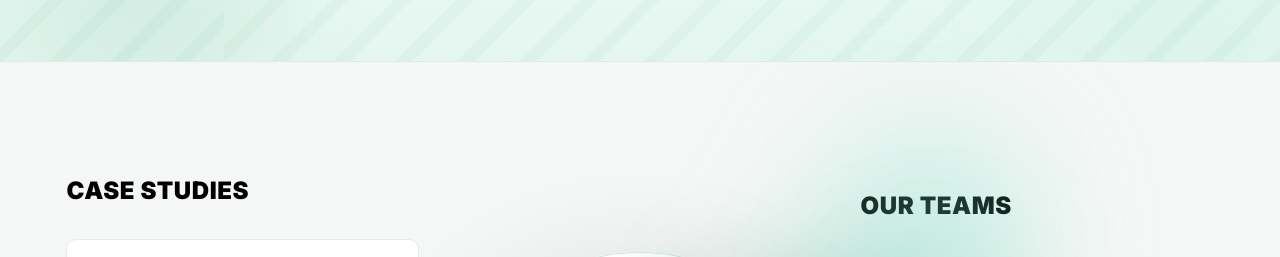
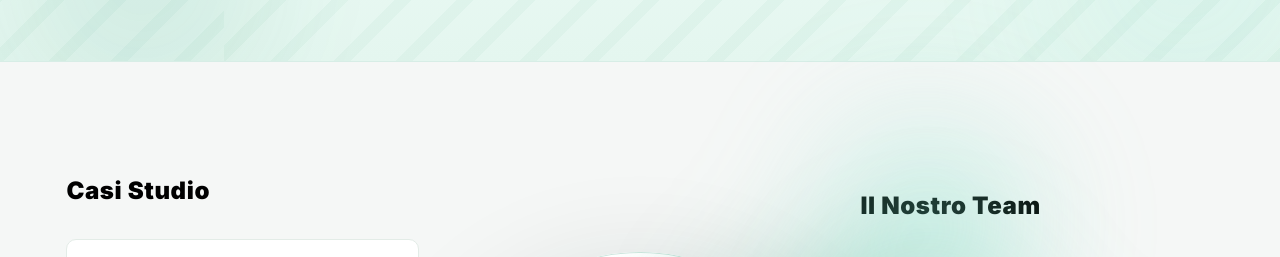
Before and after one commit to frontenddev344/Mendogni-Partners, a plain HTML site: page team-unique.html in a window 1280 px wide. Shown: the part 215-472 px from the top of the page. Drawn offline with Linux system fonts and the light colour scheme; grey boxes are pictures that could not be loaded.

Commit message:
Add files via upload

```diff
--- a/team-unique.html
+++ b/team-unique.html
@@ -248,7 +248,7 @@
 
         <div class="block cases">
           <div class="pin" id="pin-cases"></div>
-          <h2 class="title mb-3">CASE STUDIES</h2>
+          <h2 class="title mb-3">Casi Studio</h2>
 
           <div class="case-pills">
             <a class="pill" href="index.html#solutions">Fatture Passive</a>
@@ -281,7 +281,7 @@
       <div class="right">
         <div class="teams-head">
           <div class="pin" id="pin-teams"></div>
-          <h2 class="title mb-3">OUR TEAMS</h2>
+          <h2 class="title mb-3">Il Nostro Team</h2>
         </div>
         <svg class="wire" id="wire-teams" viewBox="0 0 100 100" preserveAspectRatio="none"></svg>
         <div class="faces" id="faces"></div>
```
